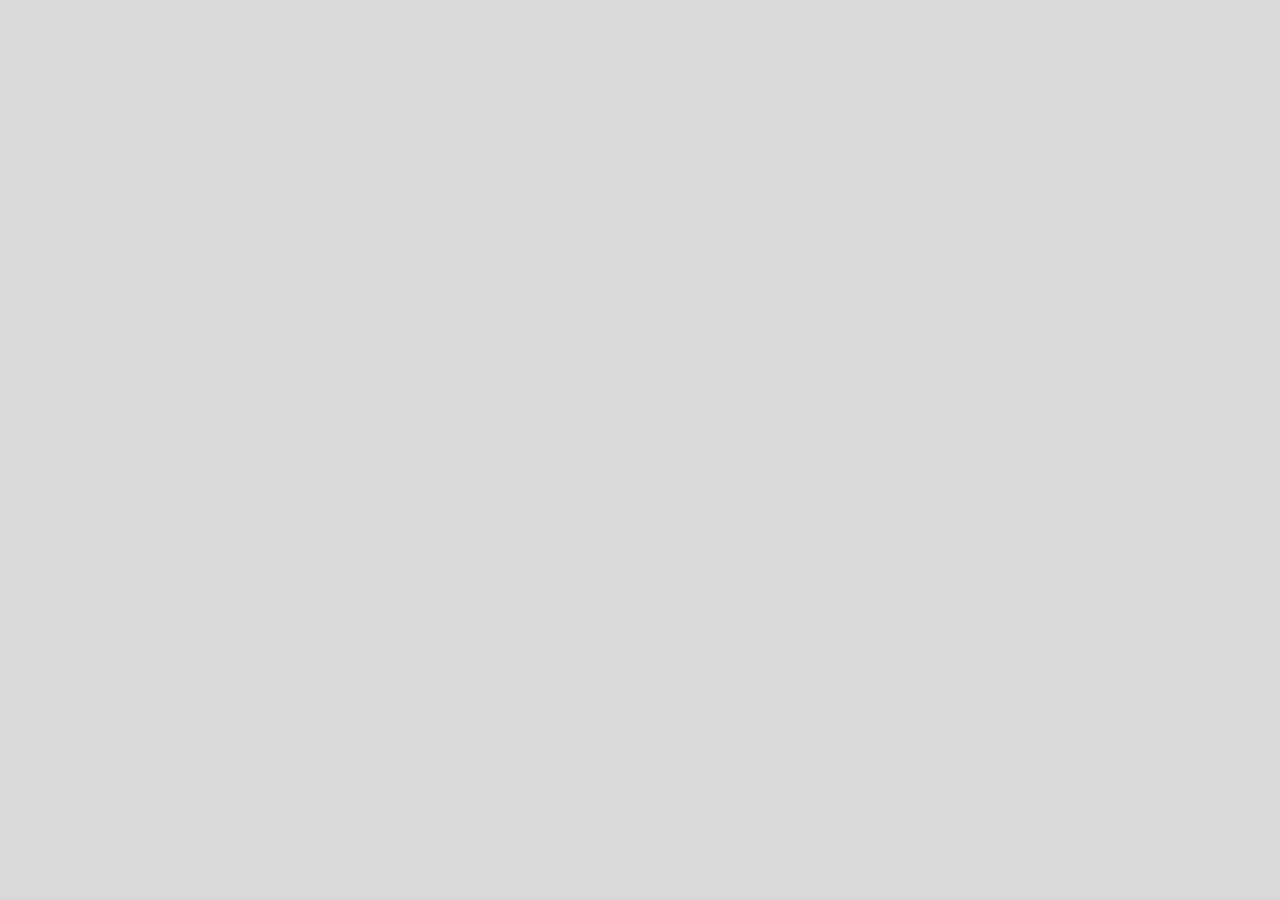
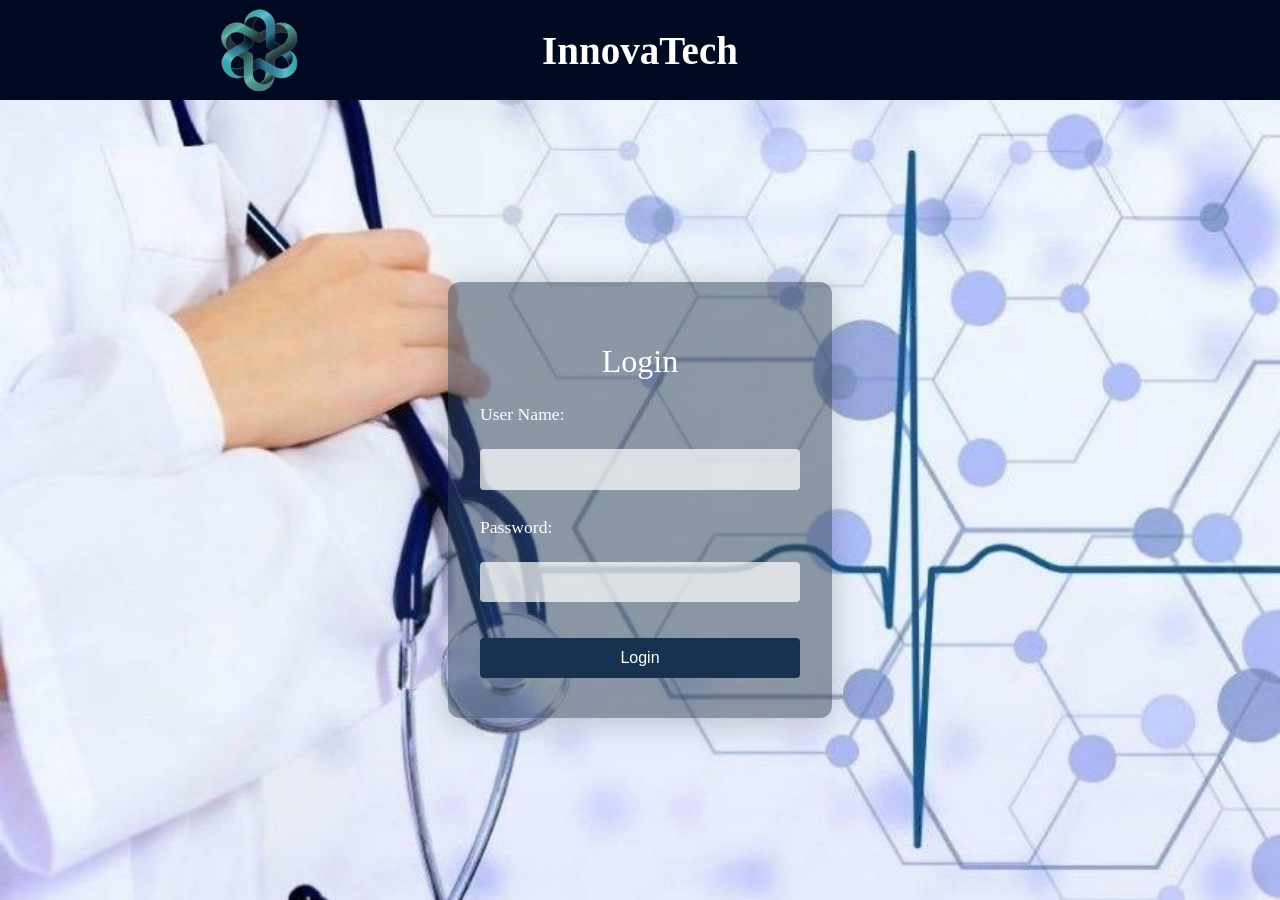
Before and after one commit to Jaredtorr/VitalPoint, a React (Vite) app: page / in a window 1280 px wide. Before the commit this address had no page. Before the commit the page ends 800 px from the top, so only its background shows below. Built offline with nearby package versions, Linux system fonts and the light colour scheme.

Commit message:
Vista de login terminada, para poder ingresar a la página web de una forma segura

```diff
--- a/src/App.jsx
+++ b/src/App.jsx
@@ -1,11 +1,13 @@
 import Cardiac from './pages/Cardiac/Cardiac'
 import { Routes, Route } from 'react-router-dom';
 import Stress from './pages/Stress/Stress'
+import Login from './pages/login/Login'
 import './App.css'
 
 function App() {
   return (
    <Routes>
+    <Route path='/' element = {<Login />} />
     <Route path='/cardiac' element = {<Cardiac/>} />
     <Route path='/stress'  element = {<Stress/>} />
    </Routes>
--- /dev/null
+++ b/src/pages/login/Login.css
@@ -0,0 +1,81 @@
+.login-container {
+    display: flex;
+    flex-direction: column;
+    align-items: center;
+    justify-content: center;
+    min-height: 100vh;
+    width: 100vw;
+    background-image: url('../../assets/public/fondo_login.jpg');
+    background-size: cover;
+    background-position: center;
+    background-repeat: no-repeat;
+    position: relative;
+}
+
+.login-form-container {
+    background: rgba(44, 62, 80, 0.5); /* Fondo oscuro semitransparente */
+    padding: 2.5rem 2rem;
+    border-radius: 12px;
+    box-shadow: 0 4px 32px rgba(0,0,0,0.2);
+    display: flex;
+    flex-direction: column;
+    align-items: center;
+    min-width: 320px;
+}
+
+.login-form-container h1 {
+    color: #fff;
+    margin-bottom: 1.5rem;
+    font-weight: 400;
+    font-size: 2rem;
+    text-align: center;
+}
+
+.login-form {
+    display: flex;
+    flex-direction: column;
+    gap: 1.2rem;
+    width: 100%;
+}
+
+.login-form label {
+    font-weight: 400;
+    color: #fff;
+    font-size: 1.1rem;
+    margin-bottom: 0.3rem;
+}
+
+.login-form input {
+    padding: 0.7rem;
+    border: none;
+    border-radius: 4px;
+    background: rgba(255,255,255,0.7);
+    font-size: 1rem;
+    margin-bottom: 0.5rem;
+}
+
+.login-form button {
+    padding: 0.7rem;
+    border: none;
+    border-radius: 4px;
+    background-color: #16324f;
+    color: white;
+    font-size: 1rem;
+    cursor: pointer;
+    margin-top: 0.5rem;
+    transition: background 0.2s;
+}
+
+.login-form button:hover {
+    background-color: #0d2233;
+}
+
+/* Si tienes un enlace para "Regístrate" */
+.login-form-container a {
+    color: #fff;
+    text-align: center;
+    margin-top: 1.2rem;
+    display: block;
+    text-decoration: underline;
+    font-size: 1.1rem;
+}
--- /dev/null
+++ b/src/pages/login/Login.jsx
@@ -0,0 +1,27 @@
+import React from "react";
+import "./Login.css";
+import Header from "../../Components/Header/Header";
+
+const Login = () => {
+  return (
+    <div>
+      <Header />
+      <div className="login-container">
+        <div className="login-form-container">
+        <h1>Login</h1>
+        <form className="login-form">
+          <label htmlFor="userName">User Name:</label>
+          <input type="text" id="userName" name="userName" required />
+
+          <label htmlFor="password">Password:</label>
+          <input type="password" id="password" name="password" required />
+
+          <button type="submit">Login</button>
+        </form>
+        </div>
+      </div>
+    </div>
+  );
+};
+
+export default Login;
```
Also changed, not shown: src/assets/public/fondo_login.jpg (added).
